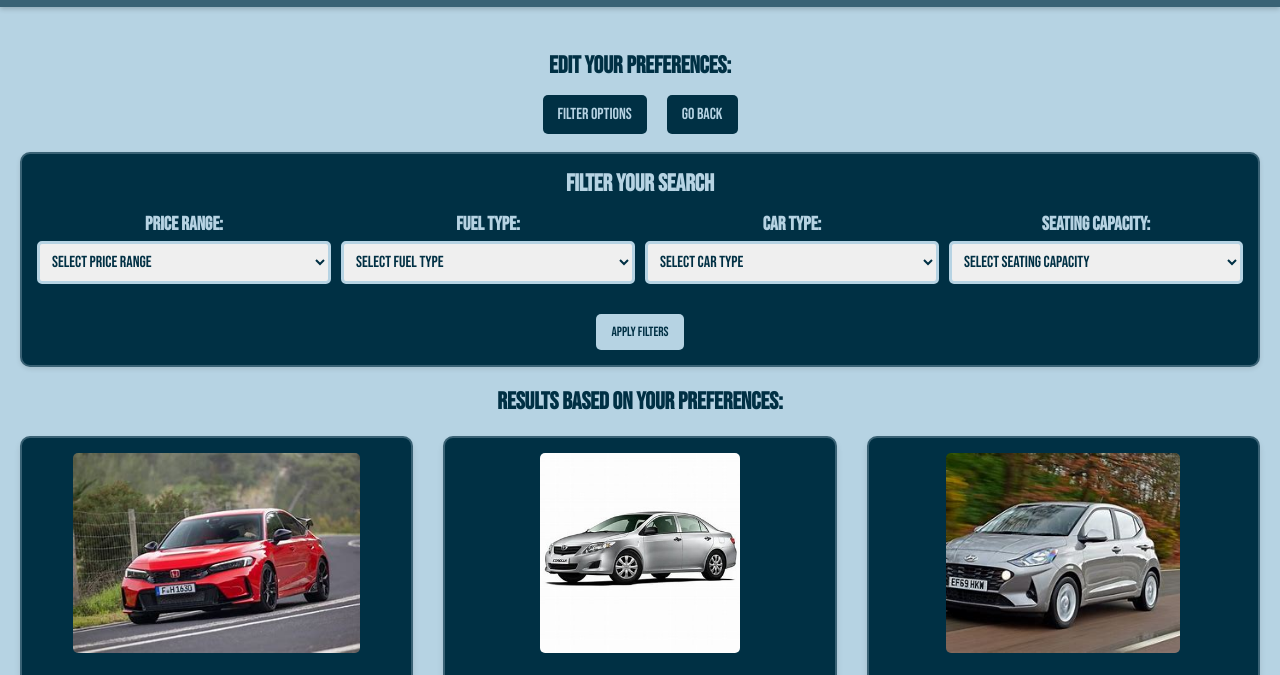
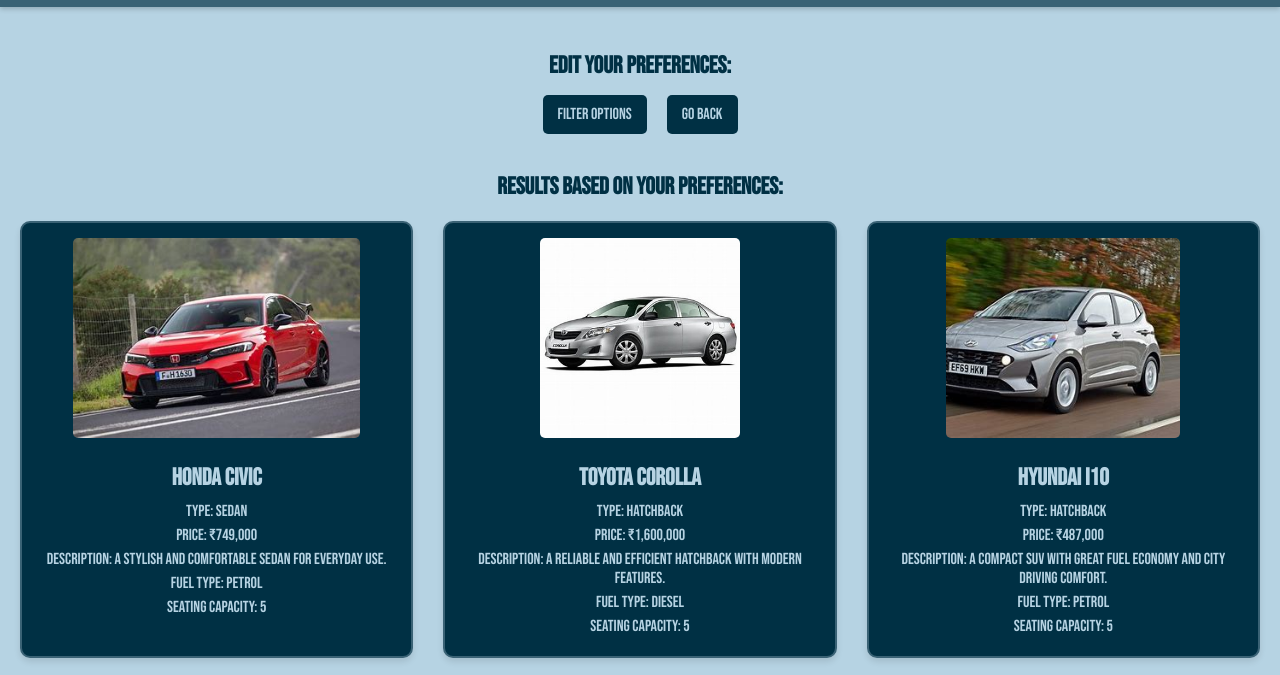
Before and after one commit to azfar-05/drivify, a plain HTML site: page results.html in a window 1280 px wide. Shown: the part 69-744 px from the top of the page. Drawn offline with Linux system fonts and the light colour scheme.

Commit message:
Update results.css

```diff
--- a/css/results.css
+++ b/css/results.css
@@ -109,7 +109,6 @@
     display: none; /* Hidden by default */
     font-family: 'Bebas Neue', sans-serif;
     font-size: 1.2rem;
-    display: grid;
     background-color: #003044;
     border: 2px solid #3A6275;
     padding: 15px;
@@ -225,7 +224,7 @@
 
 .vehicle-card h3 {
     margin: 10px 0;
-    font-size: 1.2rem;
+    font-size: 1.5rem;
     color: #B6D3E3;
 }
 
```
